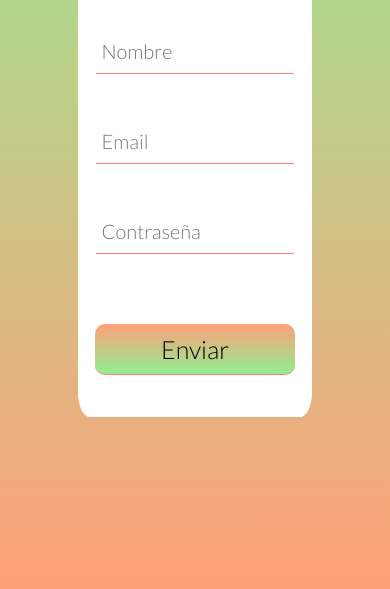
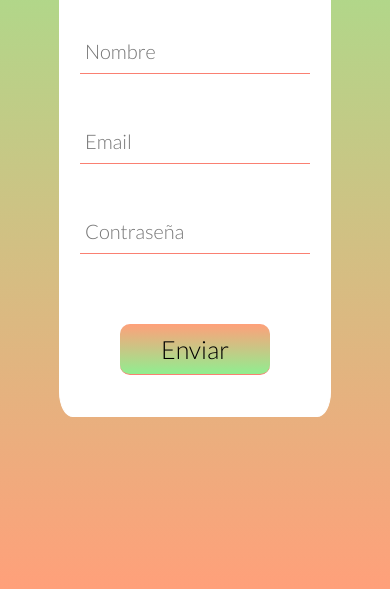
Before and after one commit to Dresk76/formulario, a plain HTML site: page index.html in a window 390 px wide. Shown: the part 255-844 px from the top of the page. Drawn offline with Linux system fonts and the light colour scheme.

Commit message:
Se arreglo mas el responsive

```diff
--- a/estilos.css
+++ b/estilos.css
@@ -63,15 +63,24 @@ input:invalid{
     color: #000;
 }
 
-@media screen and (max-width:800px){
+@media screen and (max-width:900px){
     .formulario{
         width: 45%;
     }
 }
 
-@media screen and (max-width:550px){
+@media screen and (max-width:700px){
     .formulario{
-        width: 60%;
+        width: 55%;
+    }
+}
+
+@media screen and (max-width:500px){
+    .formulario{
+        width: 70%;
+    }
+    .enviar{
+        width: 150px;
     }
 }
 
@@ -79,4 +88,8 @@ input:invalid{
     .formulario{
         width: 90%;
     }
+
+    .enviar{
+        width: 150px;
+    }
 }
```
